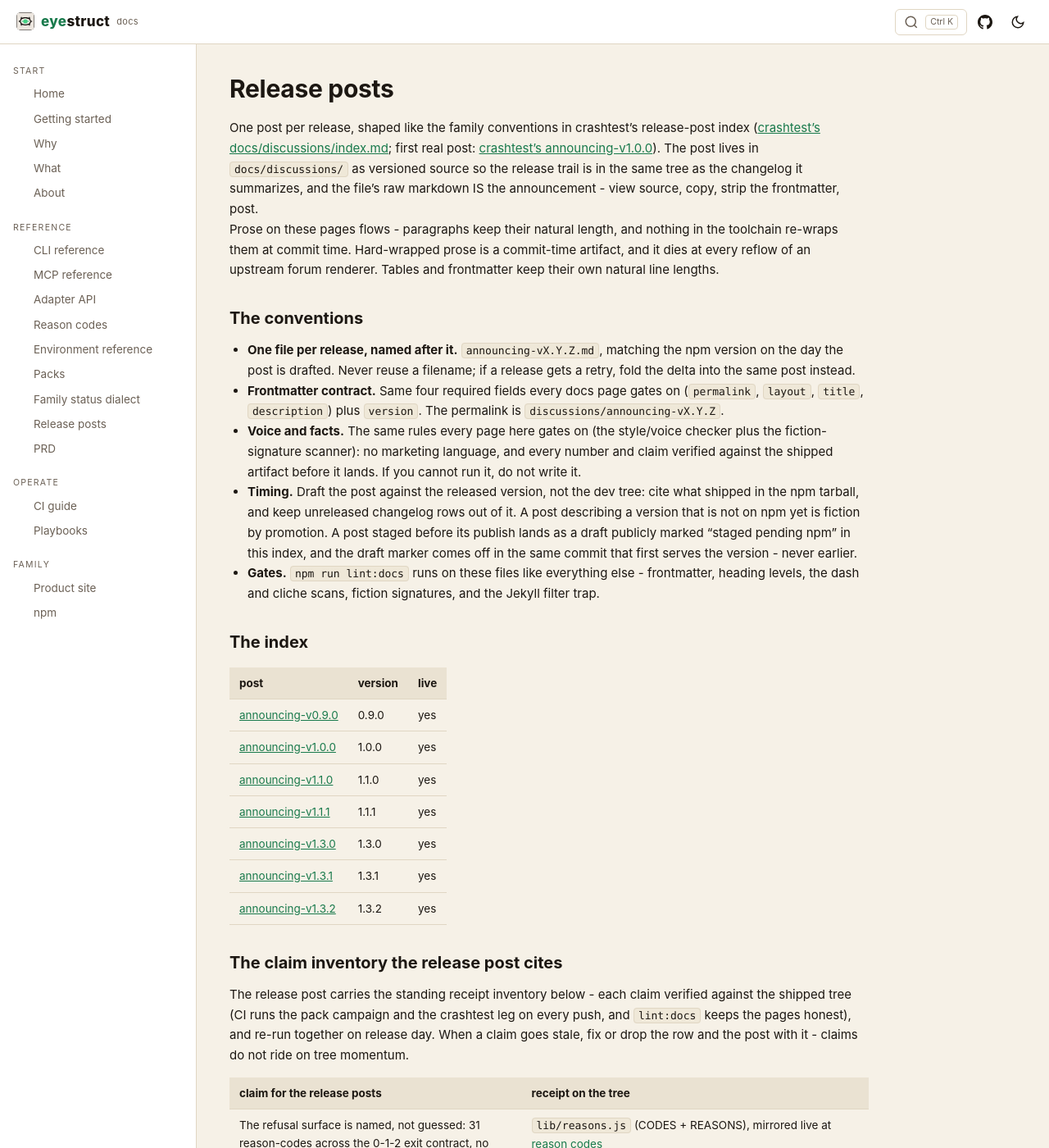
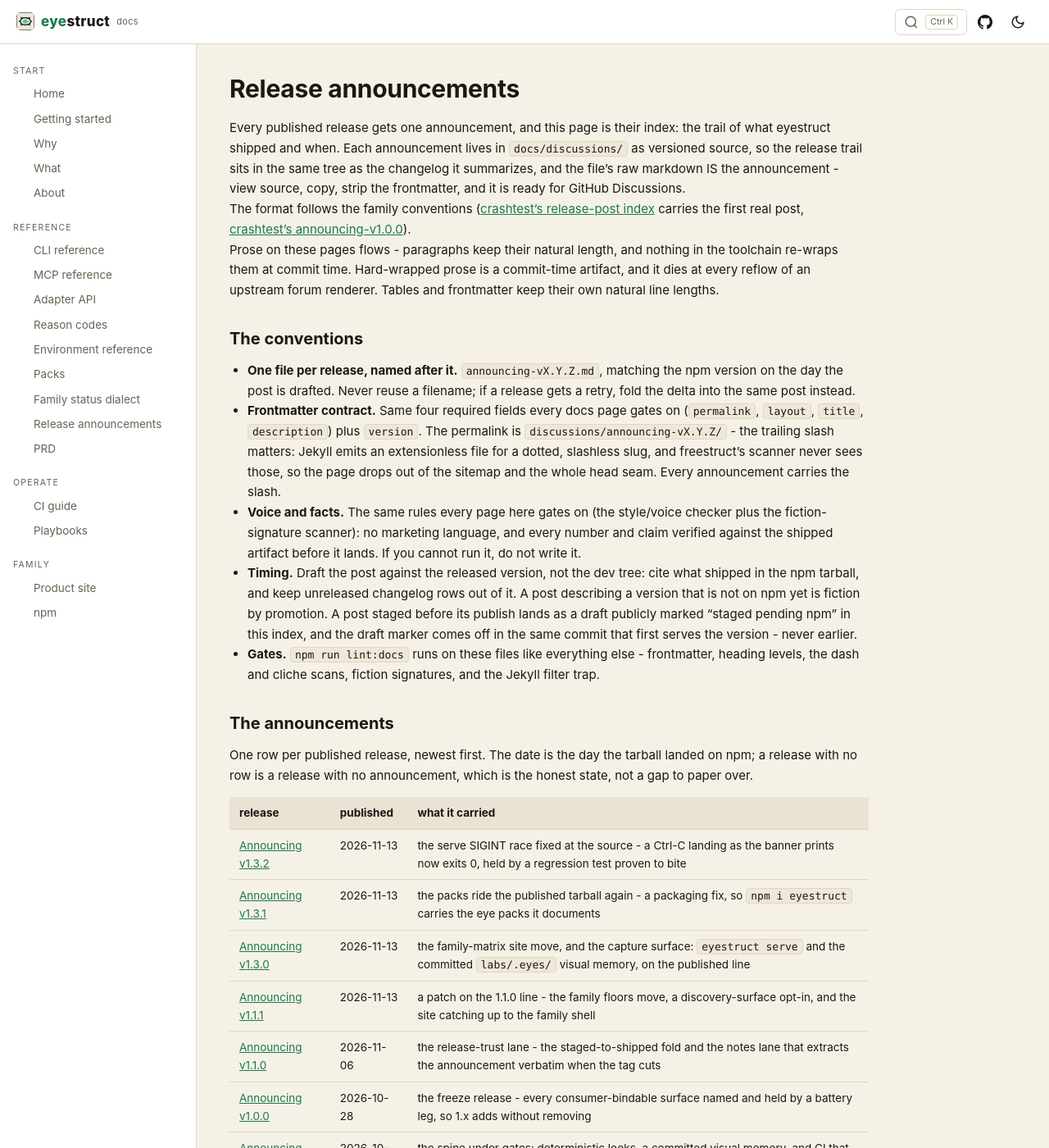
Before and after one commit to dhaupin/eyestruct, a Jekyll site: the page built from docs/discussions/index.md, in a window 1280 px wide and 1400 px high. Shown: the whole window at 82% size. Built offline with Jekyll 4.4.1, drawn with Linux system fonts in a browser that asks for light colours; some of the changed text lies outside the part shown.

Commit message:
docs: make the discussions index a release-announcements index, not a file census
The page read "## The index" over bare filenames with a "yes" column - a
directory listing. It now reads "## The announcements": one row per published
release, newest first, each linking the announcement by its title with the npm
publish date (from `npm view eyestruct time`) and a one-line "what it carried".
Page title, frontmatter, and the nav label are "Release announcements"; the
docs/index.md blurb follows. The claim-inventory table is untouched - its
counts are the census's.

New biting test: the index must list exactly the post files, one row each,
every row linking the trailing-slash form. Bite proven by dropping a row.

Gates: npm test 251 (228 pass / 0 fail / 23 skipped) + npm run check green.

Co-authored-by: openhands <openhands@all-hands.dev>

```diff
--- a/docs/_data/nav.yml
+++ b/docs/_data/nav.yml
@@ -30,7 +30,7 @@
       url: /eyestruct/packs
     - title: Family status dialect
       url: /eyestruct/status
-    - title: Release posts
+    - title: Release announcements
       url: /eyestruct/discussions
     - title: PRD
       url: /eyestruct/labs/prd-eyes
--- a/docs/discussions/index.md
+++ b/docs/discussions/index.md
@@ -1,35 +1,39 @@
 ---
 permalink: discussions/
 layout: default
-title: Release Posts
-description: The release-post system - one announcing-vX.Y.Z.md per release, discussions-ready, lint-gated like every other docs surface.
+title: Release Announcements
+description: The release-announcement index - one announcing-vX.Y.Z.md per published release, the file IS the announcement, and this page is the trail of what shipped and when.
 ---
 
-# Release posts
+# Release announcements
 
-One post per release, shaped like the family conventions in crashtest's release-post index ([crashtest's docs/discussions/index.md](https://github.com/dhaupin/crashtest/blob/main/docs/discussions/index.md); first real post: [crashtest's announcing-v1.0.0](https://github.com/dhaupin/crashtest/blob/main/docs/discussions/announcing-v1.0.0.md)). The post lives in `docs/discussions/` as versioned source so the release trail is in the same tree as the changelog it summarizes, and the file's raw markdown IS the announcement - view source, copy, strip the frontmatter, post.
+Every published release gets one announcement, and this page is their index: the trail of what eyestruct shipped and when. Each announcement lives in `docs/discussions/` as versioned source, so the release trail sits in the same tree as the changelog it summarizes, and the file's raw markdown IS the announcement - view source, copy, strip the frontmatter, and it is ready for GitHub Discussions.
+
+The format follows the family conventions ([crashtest's release-post index](https://github.com/dhaupin/crashtest/blob/main/docs/discussions/index.md) carries the first real post, [crashtest's announcing-v1.0.0](https://github.com/dhaupin/crashtest/blob/main/docs/discussions/announcing-v1.0.0.md)).
 
 Prose on these pages flows - paragraphs keep their natural length, and nothing in the toolchain re-wraps them at commit time. Hard-wrapped prose is a commit-time artifact, and it dies at every reflow of an upstream forum renderer. Tables and frontmatter keep their own natural line lengths.
 
 ## The conventions
 
 - **One file per release, named after it.** `announcing-vX.Y.Z.md`, matching the npm version on the day the post is drafted. Never reuse a filename; if a release gets a retry, fold the delta into the same post instead.
-- **Frontmatter contract.** Same four required fields every docs page gates on (`permalink`, `layout`, `title`, `description`) plus `version`. The permalink is `discussions/announcing-vX.Y.Z`.
+- **Frontmatter contract.** Same four required fields every docs page gates on (`permalink`, `layout`, `title`, `description`) plus `version`. The permalink is `discussions/announcing-vX.Y.Z/` - the trailing slash matters: Jekyll emits an extensionless file for a dotted, slashless slug, and freestruct's scanner never sees those, so the page drops out of the sitemap and the whole head seam. Every announcement carries the slash.
 - **Voice and facts.** The same rules every page here gates on (the style/voice checker plus the fiction-signature scanner): no marketing language, and every number and claim verified against the shipped artifact before it lands. If you cannot run it, do not write it.
 - **Timing.** Draft the post against the released version, not the dev tree: cite what shipped in the npm tarball, and keep unreleased changelog rows out of it. A post describing a version that is not on npm yet is fiction by promotion. A post staged before its publish lands as a draft publicly marked "staged pending npm" in this index, and the draft marker comes off in the same commit that first serves the version - never earlier.
 - **Gates.** `npm run lint:docs` runs on these files like everything else - frontmatter, heading levels, the dash and cliche scans, fiction signatures, and the Jekyll filter trap.
 
-## The index
+## The announcements
 
-| post | version | live |
+One row per published release, newest first. The date is the day the tarball landed on npm; a release with no row is a release with no announcement, which is the honest state, not a gap to paper over.
+
+| release | published | what it carried |
 | --- | --- | --- |
-| [announcing-v0.9.0](/eyestruct/discussions/announcing-v0.9.0) | 0.9.0 | yes |
-| [announcing-v1.0.0](/eyestruct/discussions/announcing-v1.0.0) | 1.0.0 | yes |
-| [announcing-v1.1.0](/eyestruct/discussions/announcing-v1.1.0) | 1.1.0 | yes |
-| [announcing-v1.1.1](/eyestruct/discussions/announcing-v1.1.1) | 1.1.1 | yes |
-| [announcing-v1.3.0](/eyestruct/discussions/announcing-v1.3.0) | 1.3.0 | yes |
-| [announcing-v1.3.1](/eyestruct/discussions/announcing-v1.3.1) | 1.3.1 | yes |
-| [announcing-v1.3.2](/eyestruct/discussions/announcing-v1.3.2) | 1.3.2 | yes |
+| [Announcing v1.3.2](/eyestruct/discussions/announcing-v1.3.2/) | 2026-11-13 | the serve SIGINT race fixed at the source - a Ctrl-C landing as the banner prints now exits 0, held by a regression test proven to bite |
+| [Announcing v1.3.1](/eyestruct/discussions/announcing-v1.3.1/) | 2026-11-13 | the packs ride the published tarball again - a packaging fix, so `npm i eyestruct` carries the eye packs it documents |
+| [Announcing v1.3.0](/eyestruct/discussions/announcing-v1.3.0/) | 2026-11-13 | the family-matrix site move, and the capture surface: `eyestruct serve` and the committed `labs/.eyes/` visual memory, on the published line |
+| [Announcing v1.1.1](/eyestruct/discussions/announcing-v1.1.1/) | 2026-11-13 | a patch on the 1.1.0 line - the family floors move, a discovery-surface opt-in, and the site catching up to the family shell |
+| [Announcing v1.1.0](/eyestruct/discussions/announcing-v1.1.0/) | 2026-11-06 | the release-trust lane - the staged-to-shipped fold and the notes lane that extracts the announcement verbatim when the tag cuts |
+| [Announcing v1.0.0](/eyestruct/discussions/announcing-v1.0.0/) | 2026-10-28 | the freeze release - every consumer-bindable surface named and held by a battery leg, so 1.x adds without removing |
+| [Announcing v0.9.0](/eyestruct/discussions/announcing-v0.9.0/) | 2026-10-28 | the spine under gates: deterministic looks, a committed visual memory, and CI that refuses unexplained drift with a named reason-code |
 
 ## The claim inventory the release post cites
 
```
Also changed, not shown: docs/index.md (+1 -1 lines), labs/TASKS.md (+9 -0 lines), tests/docs-seo.test.js (+14 -0 lines), CHANGELOG.md.
